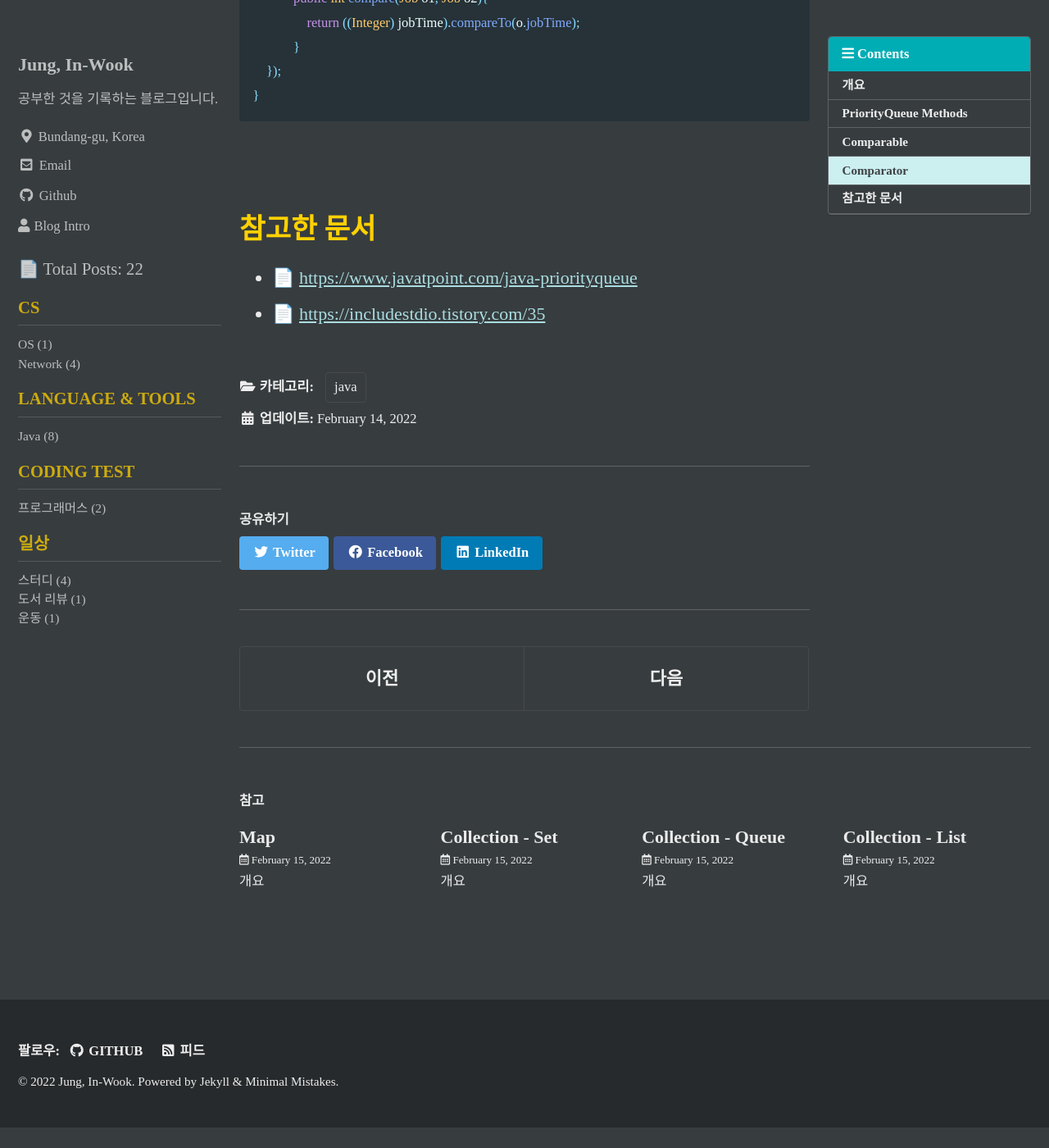
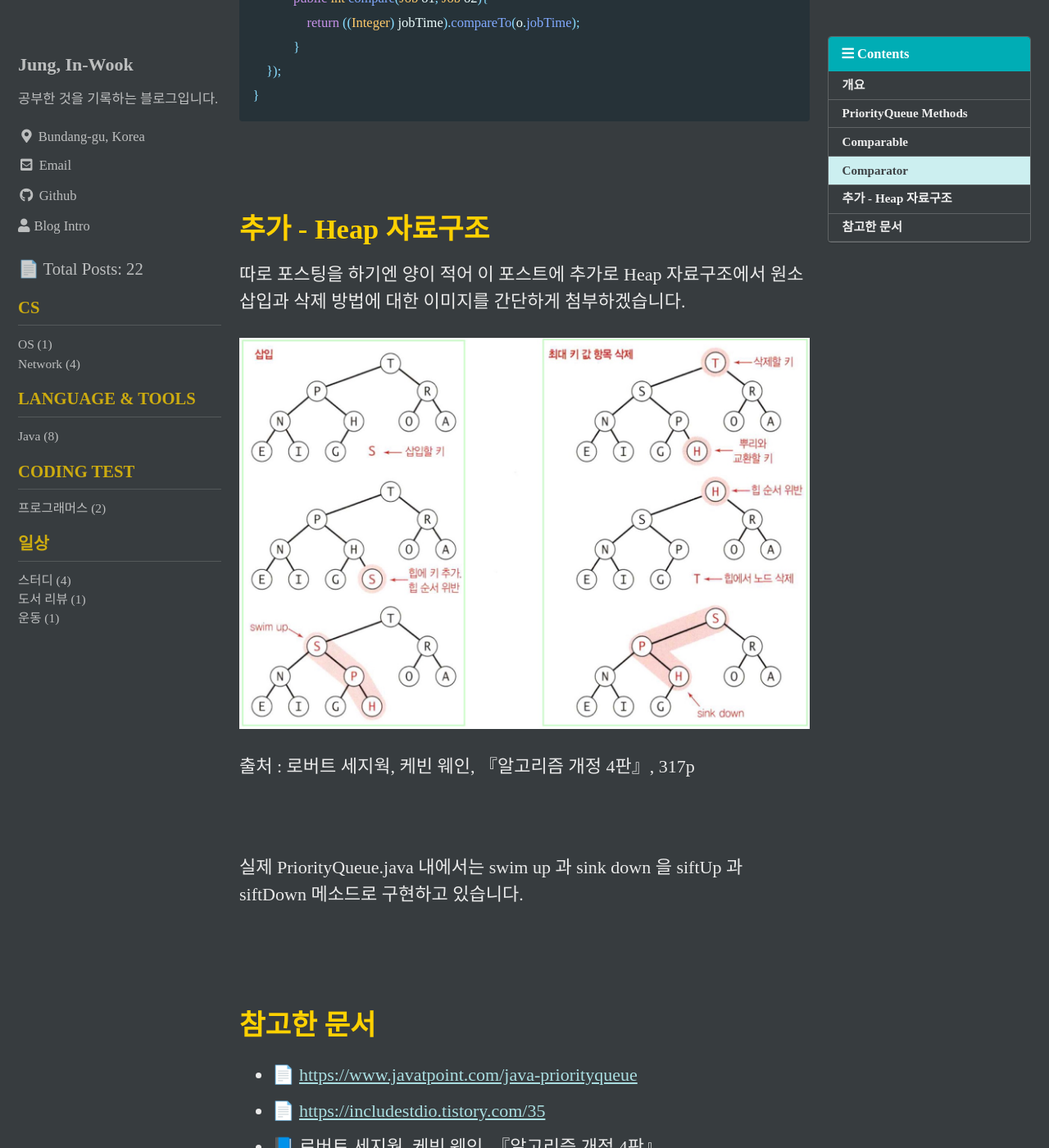
Before and after one commit to Koowin/koowin.github.io, a Jekyll site: the page built from _posts/java/2022-02-14-java_priorityQueue.md, in a window 1280 px wide and 1400 px high, scrolled down 2927 px. Shown: the whole window at 82% size. Built offline with Jekyll 4.4.1, drawn with Linux system fonts in a browser that asks for light colours; cached includes are drawn as plain includes; some web fonts are replaced; before the commit the page ends 4302 px from its top, so only the background shows below that.

Commit message:
edit : priorityQueue

```diff
--- a/_posts/java/2022-02-14-java_priorityQueue.md
+++ b/_posts/java/2022-02-14-java_priorityQueue.md
@@ -101,7 +101,22 @@ class PriorityQueueTest {
 
 <br><br>
 
+# 추가 - Heap 자료구조
+
+따로 포스팅을 하기엔 양이 적어 이 포스트에 추가로 Heap 자료구조에서 원소 삽입과 삭제 방법에 대한 이미지를 간단하게 첨부하겠습니다.
+
+![PriorityQueue_InsertAndDelete](../../assets/images/2022-02-14-java_priorityQueue/PriorityQueue_InsertAndDelete.jpg)
+
+출처 : 로버트 세지웍, 케빈 웨인, 『알고리즘 개정 4판』, 317p
+
+<br>
+
+실제 PriorityQueue.java 내에서는 swim up 과 sink down 을 siftUp 과 siftDown 메소드로 구현하고 있습니다.
+
+<br><br>
+
 # 참고한 문서
 
 * 📄 [https://www.javatpoint.com/java-priorityqueue](https://www.javatpoint.com/java-priorityqueue)
 * 📄 [https://includestdio.tistory.com/35](https://includestdio.tistory.com/35)
+* 📘 로버트 세지웍, 케빈 웨인, 『알고리즘 개정 4판』
```
Also changed, not shown: assets/images/2022-02-14-java_priorityQueue/PriorityQueue_InsertAndDelete.jpg (added).
